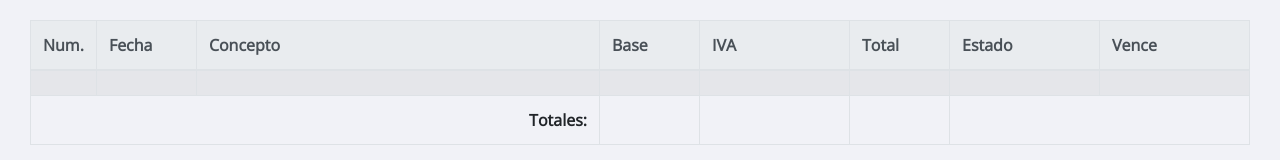
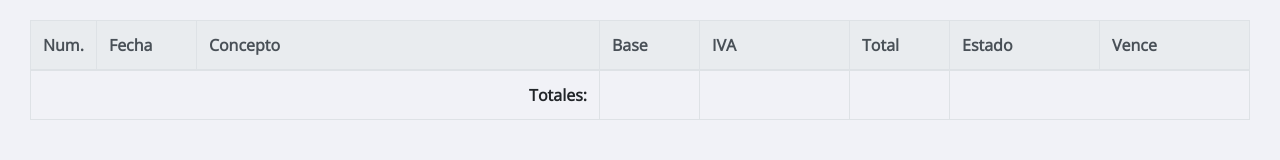
Before and after one commit to Michaelsp11/c2-ej13-facturas-aleu-michael-alejandro, a website: page index.html in a window 1280 px wide. Shown: the part 121-281 px from the top of the page. Drawn offline with nearby package versions, Linux system fonts and the light colour scheme.

Commit message:
Display none al molde agregado

```diff
--- a/index.html
+++ b/index.html
@@ -40,7 +40,7 @@
                     </tr>
                 </thead>
                 <tbody>
-                    <tr class="factura-molde">
+                    <tr class="factura-molde d-none">
                         <td class="numero"></td>
                         <td class="fecha"></td>
                         <td class="concepto"></td>
```
